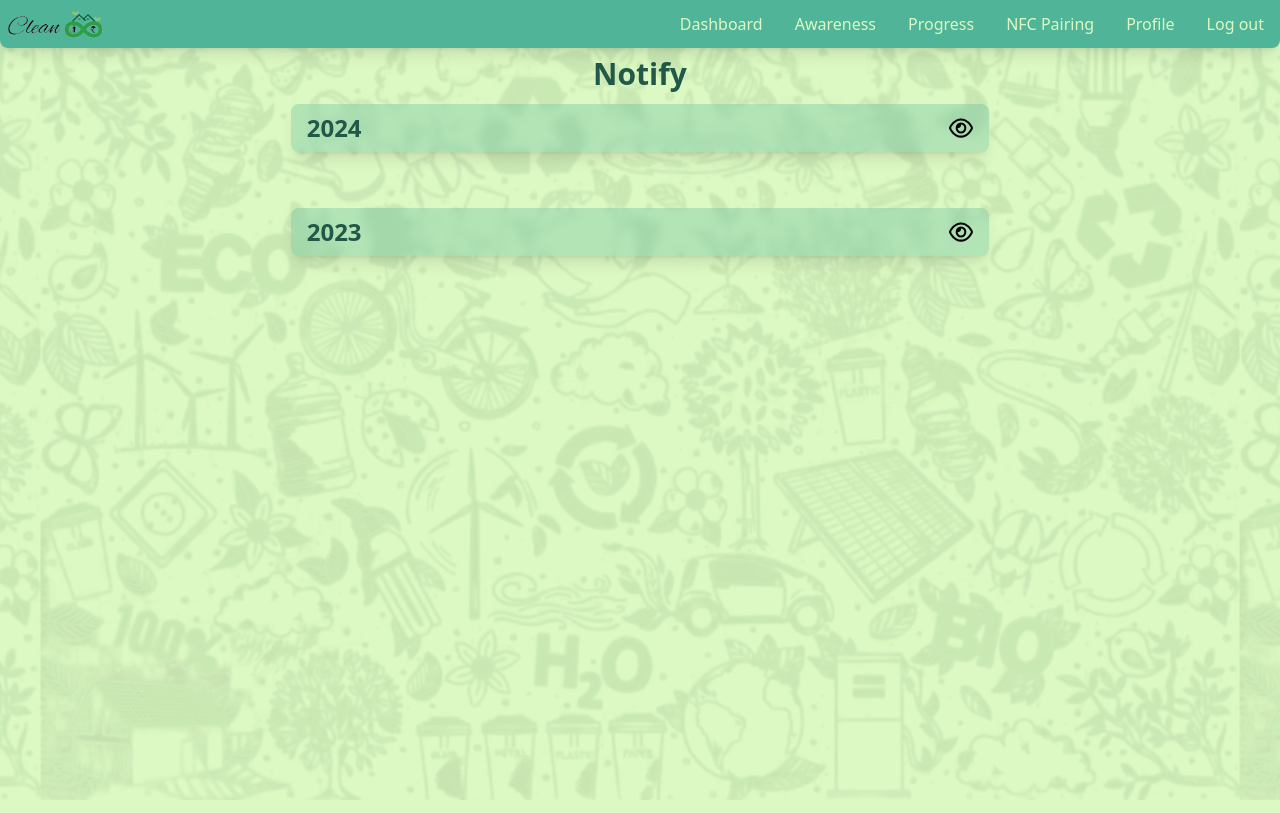
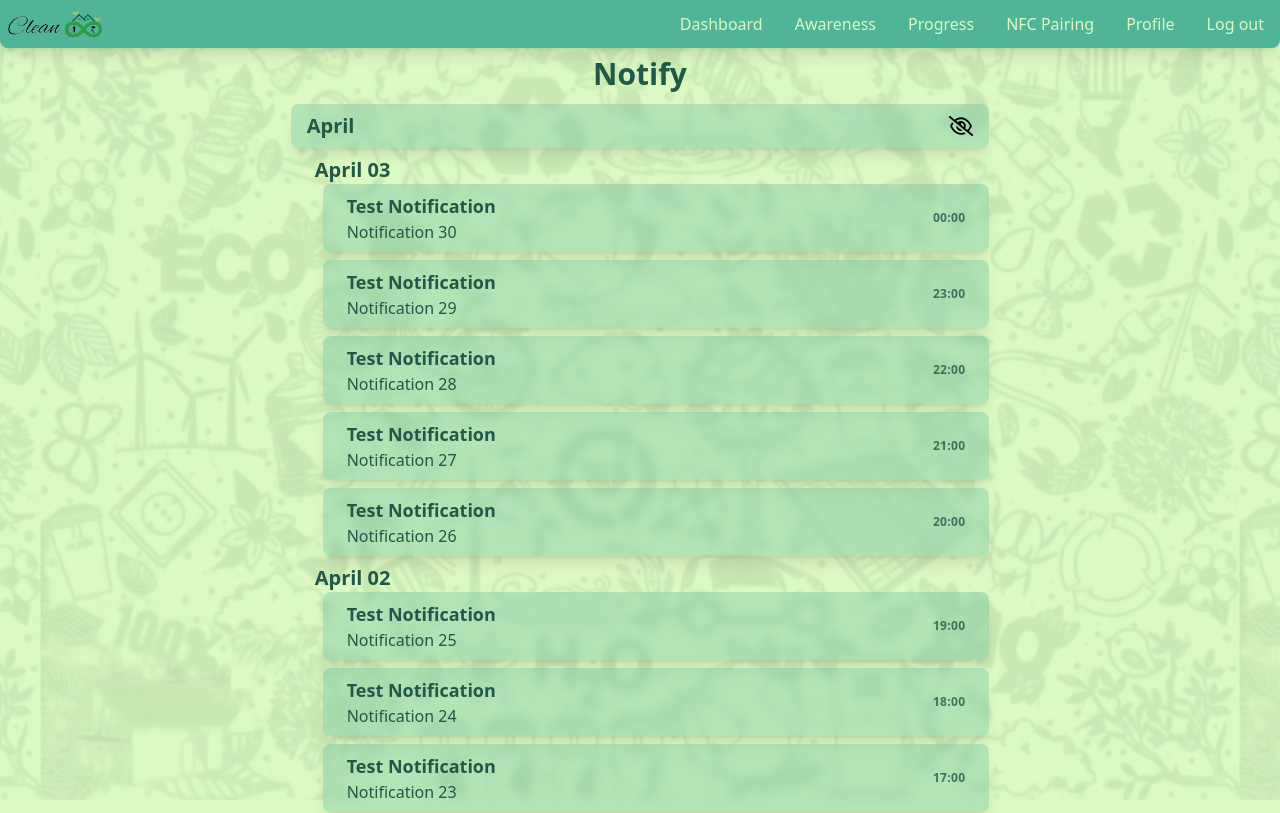
Before and after one commit to Densingh-123/cleaninfinity, a React (Vite) app in the folder client/: page /notify in a window 1280 px wide. Shown: the top 813 px of the page. Built offline with nearby package versions, Linux system fonts and the light colour scheme.

Commit message:
removed year in notfiy

```diff
--- a/client/src/components/Notify.jsx
+++ b/client/src/components/Notify.jsx
@@ -1,98 +1,87 @@
-import {useState} from 'react'
-import {dummyNotifications} from '../data/config'
+import { useState } from "react";
+import { dummyNotifications } from "../data/config";
 
 export default function Notify() {
-  const [yearExpanded, setYearExpanded] = useState({})
-  const [monthExpanded, setMonthExpanded] = useState({})
+  const [monthExpanded, setMonthExpanded] = useState(
+    Object.keys(dummyNotifications).reduce((acc, month) => {
+      acc[month] = true;
+      return acc;
+    }, {})
+  );
 
-  const toggleYear = year => {
-    setYearExpanded(prevState => {
-      const newState = {...prevState}
-      newState[year] = !prevState[year]
-      return newState
-    })
-  }
-
-  const toggleMonth = month => {
-    setMonthExpanded(prevState => {
-      const newState = {...prevState}
-      newState[month] = !prevState[month]
-      return newState
-    })
-  }
+  const toggleMonth = (month) => {
+    setMonthExpanded((prevState) => {
+      const newState = { ...prevState };
+      newState[month] = !prevState[month];
+      return newState;
+    });
+  };
 
   return (
-    <div className='container flex flex-col relative'>
-      <h1 className='text-3xl font-bold fixed top-14 left-1/2 -translate-x-1/2 z-10'>Notify</h1>
+    <div className="container flex flex-col relative">
+      <h1 className="text-3xl font-bold fixed top-14 left-1/2 -translate-x-1/2 z-10">
+        Notify
+      </h1>
       {Object.entries(dummyNotifications)
         .reverse()
-        .map(([year, months]) => (
-          <div key={year} className='flex flex-col mt-12'>
-            <YearToggle year={year} expanded={yearExpanded[year]} onClick={toggleYear} />
-            {yearExpanded[year] && (
-              <div className='flex flex-col pl-4'>
-                {Object.entries(months)
+        .map(([month, days]) => (
+          <div key={month} className="flex flex-col mt-12">
+            <MonthToggle
+              month={month}
+              expanded={monthExpanded[month]}
+              onClick={toggleMonth}
+            />
+            {monthExpanded[month] && (
+              <div className="flex flex-col pl-4">
+                {[...days]
                   .reverse()
-                  .map(([month, days]) => (
-                    <div key={month} className='flex flex-col'>
-                      <MonthToggle month={month} expanded={monthExpanded[month]} onClick={toggleMonth} />
-                      {monthExpanded[month] && (
-                        <div className='flex flex-col pl-4'>
-                          {days
-                            .slice()
-                            .reverse()
-                            .map(({date, notifications}) => (
-                              <NotificationList
-                                key={date}
-                                date={`${month} ${date}`}
-                                notifications={notifications.slice().reverse()}
-                              />
-                            ))}
-                        </div>
-                      )}
-                    </div>
+                  .map(({ date, notifications }) => (
+                    <NotificationList
+                      key={date}
+                      date={`${month} ${date}`}
+                      notifications={[...notifications].reverse()}
+                    />
                   ))}
               </div>
             )}
           </div>
         ))}
     </div>
-  )
+  );
 }
 
-const YearToggle = ({year, expanded, onClick}) => (
-  <div className='flex items-center justify-between px-4 py-2 rounded-lg drop mb-2 shadow'>
-    <p className='font-bold text-2xl'>{year}</p>
-    <button className='text-xs font-bold text-dark-green/80 tracking-wide' onClick={() => onClick(year)}>
-      <img src={expanded ? '/eye-slash-regular.svg' : '/eye-regular.svg'} className='w-6' />
+const MonthToggle = ({ month, expanded, onClick }) => (
+  <div className="flex items-center justify-between px-4 py-2 rounded-lg drop mb-2 shadow">
+    <p className="font-bold text-xl">{month}</p>
+    <button
+      className="text-xs font-bold text-dark-green/80 tracking-wide"
+      onClick={() => onClick(month)}
+    >
+      <img
+        src={expanded ? "/eye-slash-regular.svg" : "/eye-regular.svg"}
+        className="w-6"
+      />
     </button>
   </div>
-)
+);
 
-const MonthToggle = ({month, expanded, onClick}) => (
-  <div className='flex items-center justify-between px-4 py-2 rounded-lg drop mb-2 shadow'>
-    <p className='font-bold text-xl'>{month}</p>
-    <button className='text-xs font-bold text-dark-green/80 tracking-wide' onClick={() => onClick(month)}>
-      <img src={expanded ? '/eye-slash-regular.svg' : '/eye-regular.svg'} className='w-6' />
-    </button>
-  </div>
-)
-
-const NotificationList = ({date, notifications}) => (
-  <div className='flex flex-col ml-2'>
-    <p className='font-bold text-xl'>{date}</p>
-    {notifications.map(notification => (
+const NotificationList = ({ date, notifications }) => (
+  <div className="flex flex-col ml-2">
+    <p className="font-bold text-xl">{date}</p>
+    {notifications.map((notification) => (
       <NotificationItem key={notification.timestamp} {...notification} />
     ))}
   </div>
-)
+);
 
-const NotificationItem = ({timestamp, message, title}) => (
-  <div className='flex items-center justify-between px-6 py-2 rounded-lg drop ml-2 mb-2 shadow'>
+const NotificationItem = ({ timestamp, message, title }) => (
+  <div className="flex items-center justify-between px-6 py-2 rounded-lg drop ml-2 mb-2 shadow">
     <div>
-      <p className='text-lg font-semibold'>{title}</p>
-      <p className='text-md'>{message}</p>
+      <p className="text-lg font-semibold">{title}</p>
+      <p className="text-md">{message}</p>
     </div>
-    <p className='text-xs font-bold text-dark-green/80 tracking-wide'>{timestamp}</p>
+    <p className="text-xs font-bold text-dark-green/80 tracking-wide">
+      {timestamp}
+    </p>
   </div>
-)
+);
--- a/client/src/data/config.js
+++ b/client/src/data/config.js
@@ -47,7 +47,6 @@ export const activity_posts = [
 ]
 
 export const dummyNotifications = {
-  2023: {
   March: [
     {
       date: '01',
@@ -79,43 +78,41 @@ export const dummyNotifications = {
         {message: 'Notification 15', timestamp: '00:00', title: 'Test Notification'}
       ]
     }
-    ]
-  },
-  2024: {
+  ],
   April: [
     {
       date: '01',
       notifications: [
-          {message: 'Notification 16', timestamp: '01:00', title: 'Test Notification'},
-          {message: 'Notification 17', timestamp: '02:00', title: 'Test Notification'},
-          {message: 'Notification 18', timestamp: '03:00', title: 'Test Notification'},
-          {message: 'Notification 19', timestamp: '04:00', title: 'Test Notification'},
-          {message: 'Notification 20', timestamp: '05:00', title: 'Test Notification'}
+        {message: 'Notification 16', timestamp: '10:00', title: 'Test Notification'},
+        {message: 'Notification 17', timestamp: '11:00', title: 'Test Notification'},
+        {message: 'Notification 18', timestamp: '12:00', title: 'Test Notification'},
+        {message: 'Notification 19', timestamp: '13:00', title: 'Test Notification'},
+        {message: 'Notification 20', timestamp: '14:00', title: 'Test Notification'}
       ]
     },
     {
       date: '02',
       notifications: [
-          {message: 'Notification 21', timestamp: '06:00', title: 'Test Notification'},
-          {message: 'Notification 22', timestamp: '07:00', title: 'Test Notification'},
-          {message: 'Notification 23', timestamp: '08:00', title: 'Test Notification'},
-          {message: 'Notification 24', timestamp: '09:00', title: 'Test Notification'},
-          {message: 'Notification 25', timestamp: '10:00', title: 'Test Notification'}
+        {message: 'Notification 21', timestamp: '15:00', title: 'Test Notification'},
+        {message: 'Notification 22', timestamp: '16:00', title: 'Test Notification'},
+        {message: 'Notification 23', timestamp: '17:00', title: 'Test Notification'},
+        {message: 'Notification 24', timestamp: '18:00', title: 'Test Notification'},
+        {message: 'Notification 25', timestamp: '19:00', title: 'Test Notification'}
       ]
     },
     {
       date: '03',
       notifications: [
-          {message: 'Notification 26', timestamp: '11:00', title: 'Test Notification'},
-          {message: 'Notification 27', timestamp: '12:00', title: 'Test Notification'},
-          {message: 'Notification 28', timestamp: '13:00', title: 'Test Notification'},
-          {message: 'Notification 29', timestamp: '14:00', title: 'Test Notification'},
-          {message: 'Notification 30', timestamp: '15:00', title: 'Test Notification'}
+        {message: 'Notification 26', timestamp: '20:00', title: 'Test Notification'},
+        {message: 'Notification 27', timestamp: '21:00', title: 'Test Notification'},
+        {message: 'Notification 28', timestamp: '22:00', title: 'Test Notification'},
+        {message: 'Notification 29', timestamp: '23:00', title: 'Test Notification'},
+        {message: 'Notification 30', timestamp: '00:00', title: 'Test Notification'}
       ]
     }
   ]
 }
-}
+
 
 export const article_data = [
   {title: 'Article 1', description: 'Description for article 1.'},
```
Lines whose indentation alone changed are shown as unchanged.
